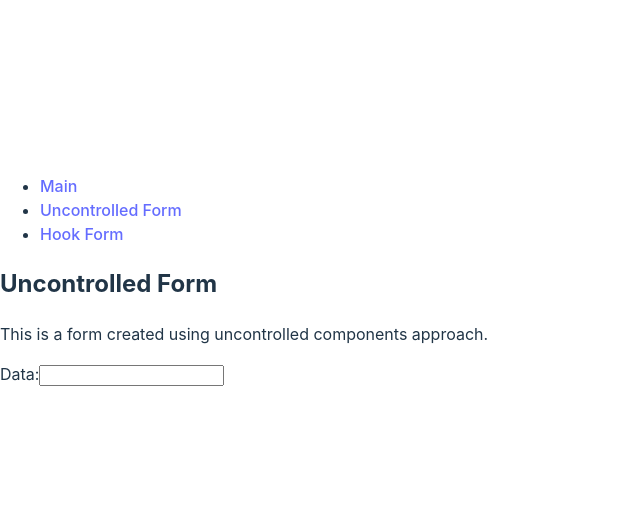
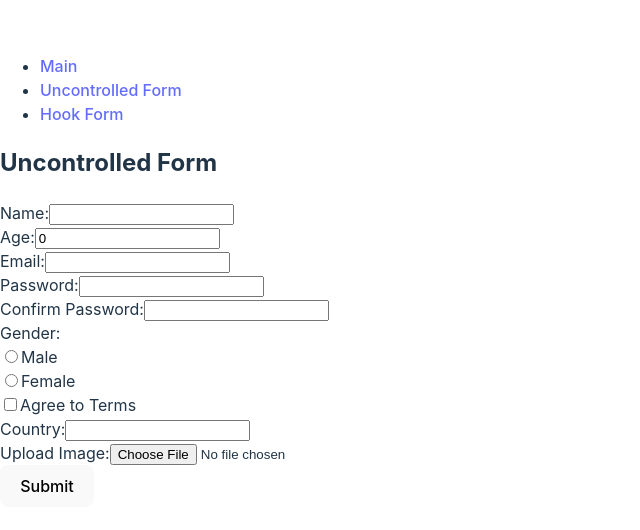
Before and after one commit to alima987/Forms, a React (Vite) app: page /uncontrolled in a window 1280 px wide. Shown: the part 128-658 px from the top of the page, without its empty margins (0-640 px from the left). Built offline with nearby package versions, Linux system fonts and the light colour scheme.

Commit message:
feat: add forms data

```diff
--- a/src/components/HookForm.tsx
+++ b/src/components/HookForm.tsx
@@ -5,13 +5,21 @@ import { setHookFormData } from '../redux/store';
 import { RootState } from '../redux/store';
 
 interface FormData {
-  firstName: string;
-  lastName: string;
+  name: string;
+  age: number;
+  email: string;
+  password: string;
+  confirmPassword: string;
+  gender: string;
+  agreeTerms: boolean;
+  country: string;
+  image: string;
 }
 
 const HookForm: React.FC = () => {
   const dispatch = useDispatch();
   const hookFormData = useSelector((state: RootState) => state.hookFormData);
+  const countries = useSelector((state: RootState) => state.countries);
   const { register, handleSubmit } = useForm<FormData>();
 
   const onSubmit: SubmitHandler<FormData> = (data) => {
@@ -21,28 +29,105 @@ const HookForm: React.FC = () => {
   return (
     <div>
       <h2>Hook Form</h2>
-      <p>This is a form created with the help of React Hook Form.</p>
       <form onSubmit={handleSubmit(onSubmit)}>
         <div>
-          <label htmlFor="firstName">First Name:</label>
+          <label htmlFor="name">Name:</label>
           <input
             type="text"
-            id="firstName"
-            {...register('firstName', { required: 'First Name is required' })}
-            defaultValue={hookFormData.firstName}
+            id="name"
+            {...register('name', { required: 'Name is required' })}
+            defaultValue={hookFormData.name}
           />
         </div>
         <div>
-          <label htmlFor="lastName">Last Name:</label>
+          <label htmlFor="age">Age:</label>
+          <input
+            type="number"
+            id="age"
+            {...register('age', { required: 'Age is required', min: 0 })}
+            defaultValue={hookFormData.age}
+          />
+        </div>
+        <div>
+          <label htmlFor="email">Email:</label>
           <input
             type="text"
-            id="lastName"
-            {...register('lastName', { required: 'Last Name is required' })}
-            defaultValue={hookFormData.lastName}
+            id="email"
+            {...register('email', { required: 'Email is required' })}
+            defaultValue={hookFormData.email}
           />
         </div>
+        <div>
+          <label htmlFor="password">Password:</label>
+          <input
+            type="password"
+            id="password"
+            {...register('password', { required: 'Password is required' })}
+            defaultValue={hookFormData.password}
+          />
+        </div>
+        <div>
+          <label htmlFor="confirmPassword">Confirm Password:</label>
+          <input
+            type="password"
+            id="confirmPassword"
+            {...register('confirmPassword', { required: 'Confirm Password is required' })}
+            defaultValue={hookFormData.confirmPassword}
+          />
+        </div>
+        <div>
+          <label htmlFor="gender">Gender:</label>
+          <div>
+            <input
+              type="radio"
+              id="male"
+              value="male"
+              {...register('gender', { required: 'Gender is required' })}
+              defaultChecked={hookFormData.gender === 'male'}
+            />
+            <label htmlFor="male">Male</label>
+          </div>
+          <div>
+            <input
+              type="radio"
+              id="female"
+              value="female"
+              {...register('gender', { required: 'Gender is required' })}
+              defaultChecked={hookFormData.gender === 'female'}
+            />
+            <label htmlFor="female">Female</label>
+          </div>
+        </div>
+        <div>
+          <label htmlFor="agreeTerms">
+            <input
+              type="checkbox"
+              id="agreeTerms"
+              {...register('agreeTerms', { required: 'You must agree to the terms' })}
+              defaultChecked={hookFormData.agreeTerms}
+            />
+            Agree to Terms
+          </label>
+        </div>
+        <div>
+          <label htmlFor="country">Country:</label>
+          <select
+            id="country"
+            {...register('country', { required: 'Country is required' })}
+            defaultValue={hookFormData.country}
+          >
+            {countries.map((country) => (
+              <option key={country} value={country}>
+                {country}
+              </option>
+            ))}
+          </select>
+        </div>
+      </form>
+      <input type="file" {...register('image')} accept=".png, .jpeg, .jpg" />
+      <div>
         <button type="submit">Submit</button>
-      </form>
+      </div>
     </div>
   );
 };
--- a/src/components/UncontrolledForm.tsx
+++ b/src/components/UncontrolledForm.tsx
@@ -1,30 +1,195 @@
-import React from 'react';
+import React, { useRef } from 'react';
 import { useDispatch, useSelector } from 'react-redux';
 import { setUncontrolledFormData } from '../redux/store';
 import { RootState } from '../redux/store';
+import { useNavigate } from 'react-router-dom';
 
 const UncontrolledForm: React.FC = () => {
   const dispatch = useDispatch();
+  const navigate = useNavigate();
   const uncontrolledFormData = useSelector((state: RootState) => state.uncontrolledFormData);
 
+  const passwordRef = useRef<HTMLInputElement>(null);
+  const confirmPasswordRef = useRef<HTMLInputElement>(null);
+  const fileInputRef = useRef<HTMLInputElement>(null);
+
   const handleInputChange = (event: React.ChangeEvent<HTMLInputElement>) => {
-    const { value } = event.target;
-    dispatch(setUncontrolledFormData(value));
+    const { name, value, type } = event.target;
+
+    const updatedData = {
+      ...uncontrolledFormData,
+      [name]: type === 'number' ? parseFloat(value) : value,
+    };
+
+    dispatch(setUncontrolledFormData(updatedData));
   };
 
+  const handlePasswordChange = () => {
+    const password = passwordRef.current?.value || '';
+    const confirmPassword = confirmPasswordRef.current?.value || '';
+
+    // Проверка совпадения паролей
+    if (password !== confirmPassword) {
+      // Обработка несовпадения паролей
+    } else {
+      // Обработка совпадения паролей
+    }
+  };
+
+  const handleFileChange = () => {
+    const fileInput = fileInputRef.current;
+    const file = fileInput?.files?.[0];
+
+    if (file) {
+      // Проверка размера и расширения файла, а затем сохранение в хранилище Redux в формате base64
+      const fileSize = file.size;
+      const fileExtension = file.name.split('.').pop()?.toLowerCase();
+
+      if (fileSize > 1024 * 1024 || !(fileExtension === 'png' || fileExtension === 'jpeg')) {
+        // Обработка недопустимого файла
+        alert(
+          'Invalid file. Please upload a file with size less than 1MB and in PNG or JPEG format.'
+        );
+        fileInput.value = ''; // Очистить значение ввода
+      } else {
+        const reader = new FileReader();
+        reader.onloadend = () => {
+          const base64Data = reader.result?.toString() || '';
+          dispatch(setUncontrolledFormData({ image: base64Data }));
+        };
+        reader.readAsDataURL(file);
+      }
+    }
+  };
+  const handleSubmit = (event: React.FormEvent) => {
+    event.preventDefault();
+
+    // Добавляем логику для сохранения данных в хранилище
+    // Это пример. Реальную логику нужно адаптировать к вашим требованиям
+    dispatch(setUncontrolledFormData(uncontrolledFormData));
+
+    // Переходим на главную страницу
+    navigate('/');
+  };
   return (
     <div>
       <h2>Uncontrolled Form</h2>
-      <p>This is a form created using uncontrolled components approach.</p>
+      <form onSubmit={handleSubmit}></form>
       <div>
-        <label htmlFor="uncontrolledInput">Data:</label>
+        <label htmlFor="name">Name:</label>
         <input
           type="text"
-          id="uncontrolledInput"
-          value={uncontrolledFormData}
+          id="name"
+          name="name"
           onChange={handleInputChange}
+          value={uncontrolledFormData.name}
         />
       </div>
+      <div>
+        <label htmlFor="age">Age:</label>
+        <input
+          type="number"
+          id="age"
+          name="age"
+          onChange={handleInputChange}
+          value={uncontrolledFormData.age}
+        />
+      </div>
+      <div>
+        <label htmlFor="email">Email:</label>
+        <input
+          type="text"
+          id="email"
+          name="email"
+          onChange={handleInputChange}
+          value={uncontrolledFormData.email}
+        />
+      </div>
+      <div>
+        <label htmlFor="password">Password:</label>
+        <input
+          type="password"
+          id="password"
+          name="password"
+          onChange={(e) => {
+            handleInputChange(e);
+            handlePasswordChange();
+          }}
+          ref={passwordRef}
+        />
+      </div>
+      <div>
+        <label htmlFor="confirmPassword">Confirm Password:</label>
+        <input
+          type="password"
+          id="confirmPassword"
+          name="confirmPassword"
+          onChange={(e) => {
+            handleInputChange(e);
+            handlePasswordChange();
+          }}
+          ref={confirmPasswordRef}
+        />
+      </div>
+      <div>
+        <label htmlFor="gender">Gender:</label>
+        <div>
+          <input
+            type="radio"
+            id="male"
+            value="male"
+            name="gender"
+            onChange={handleInputChange}
+            defaultChecked={uncontrolledFormData.gender === 'male'}
+          />
+          <label htmlFor="male">Male</label>
+        </div>
+        <div>
+          <input
+            type="radio"
+            id="female"
+            value="female"
+            name="gender"
+            onChange={handleInputChange}
+            defaultChecked={uncontrolledFormData.gender === 'female'}
+          />
+          <label htmlFor="female">Female</label>
+        </div>
+      </div>
+      <div>
+        <label htmlFor="agreeTerms">
+          <input
+            type="checkbox"
+            id="agreeTerms"
+            name="agreeTerms"
+            onChange={handleInputChange}
+            defaultChecked={uncontrolledFormData.agreeTerms}
+          />
+          Agree to Terms
+        </label>
+      </div>
+      <div>
+        <label htmlFor="country">Country:</label>
+        <input
+          type="text"
+          id="country"
+          name="country"
+          onChange={handleInputChange}
+          value={uncontrolledFormData.country}
+        />
+      </div>
+      <div>
+        <label htmlFor="image">Upload Image:</label>
+        <input
+          type="file"
+          id="image"
+          name="image"
+          onChange={handleFileChange}
+          ref={fileInputRef}
+          accept=".png, .jpeg"
+        />
+      </div>
+      <button type="submit">Submit</button>
     </div>
   );
 };
--- a/src/redux/store.ts
+++ b/src/redux/store.ts
@@ -1,32 +1,84 @@
 import { configureStore, createSlice, PayloadAction } from '@reduxjs/toolkit';
 
-interface AppState {
-  uncontrolledFormData: string;
-  hookFormData: { firstName: string; lastName: string };
+interface FormState {
+  name: string;
+  age: number;
+  email: string;
+  password: string;
+  confirmPassword: string;
+  gender: string;
+  agreeTerms: boolean;
+  country: string;
+  image: string;
 }
 
-const initialState: AppState = {
-  uncontrolledFormData: '',
-  hookFormData: { firstName: '', lastName: '' },
+export interface RootState {
+  uncontrolledFormData: FormState;
+  hookFormData: FormState;
+  countries: string[];
+}
+
+const initialState: FormState = {
+  name: '',
+  age: 0,
+  email: '',
+  password: '',
+  confirmPassword: '',
+  gender: '',
+  agreeTerms: false,
+  country: '',
+  image: '',
 };
 
-const appSlice = createSlice({
-  name: 'app',
+const uncontrolledFormSlice = createSlice({
+  name: 'uncontrolledFormData',
   initialState,
   reducers: {
-    setUncontrolledFormData: (state, action: PayloadAction<string>) => {
-      state.uncontrolledFormData = action.payload;
-    },
-    setHookFormData: (state, action: PayloadAction<{ firstName: string; lastName: string }>) => {
-      state.hookFormData = action.payload;
+    setUncontrolledFormData: (state, action: PayloadAction<Partial<FormState>>) => {
+      Object.assign(state, action.payload);
     },
   },
 });
 
-export const { setUncontrolledFormData, setHookFormData } = appSlice.actions;
+const hookFormSlice = createSlice({
+  name: 'hookFormData',
+  initialState,
+  reducers: {
+    setHookFormData: (state, action: PayloadAction<Partial<FormState>>) => {
+      Object.assign(state, action.payload);
+    },
+  },
+});
+const countriesSlice = createSlice({
+  name: 'countries',
+  initialState: [
+    'USA',
+    'Canada',
+    'Germany',
+    'Japan',
+    'Kazakstan',
+    'Ukraine',
+    'Russia',
+    'Belarus',
+    'Netherlands',
+    'Czech Republic',
+    'Spain',
+    'Italy',
+    'Turkey',
+    'France',
+  ],
+  reducers: {},
+});
+
+export const { setUncontrolledFormData } = uncontrolledFormSlice.actions;
+export const { setHookFormData } = hookFormSlice.actions;
 
 export const store = configureStore({
-  reducer: appSlice.reducer,
+  reducer: {
+    uncontrolledFormData: uncontrolledFormSlice.reducer,
+    hookFormData: hookFormSlice.reducer,
+    countries: countriesSlice.reducer,
+  },
 });
 
-export type RootState = ReturnType<typeof store.getState>;
+export type AppDispatch = typeof store.dispatch;
```
